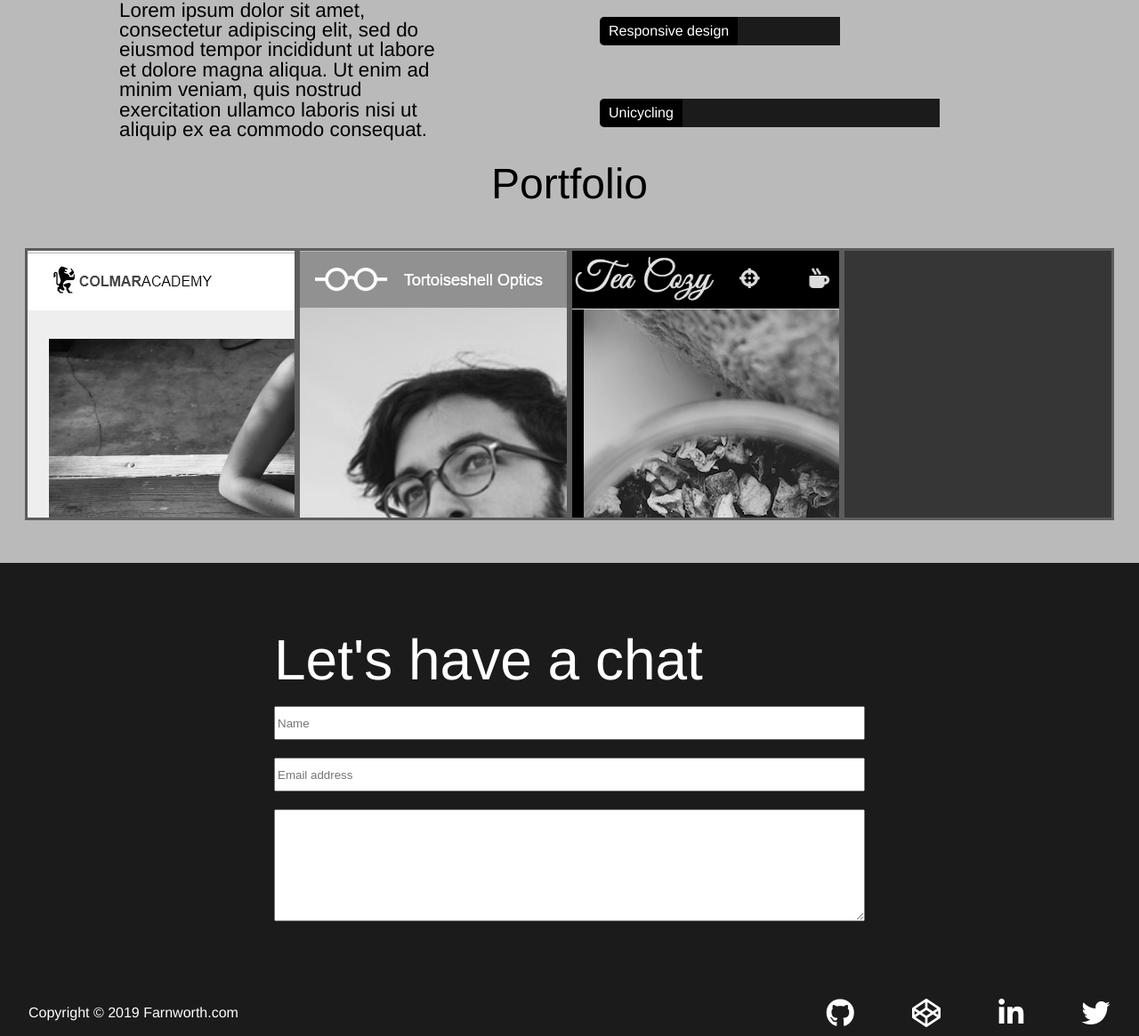
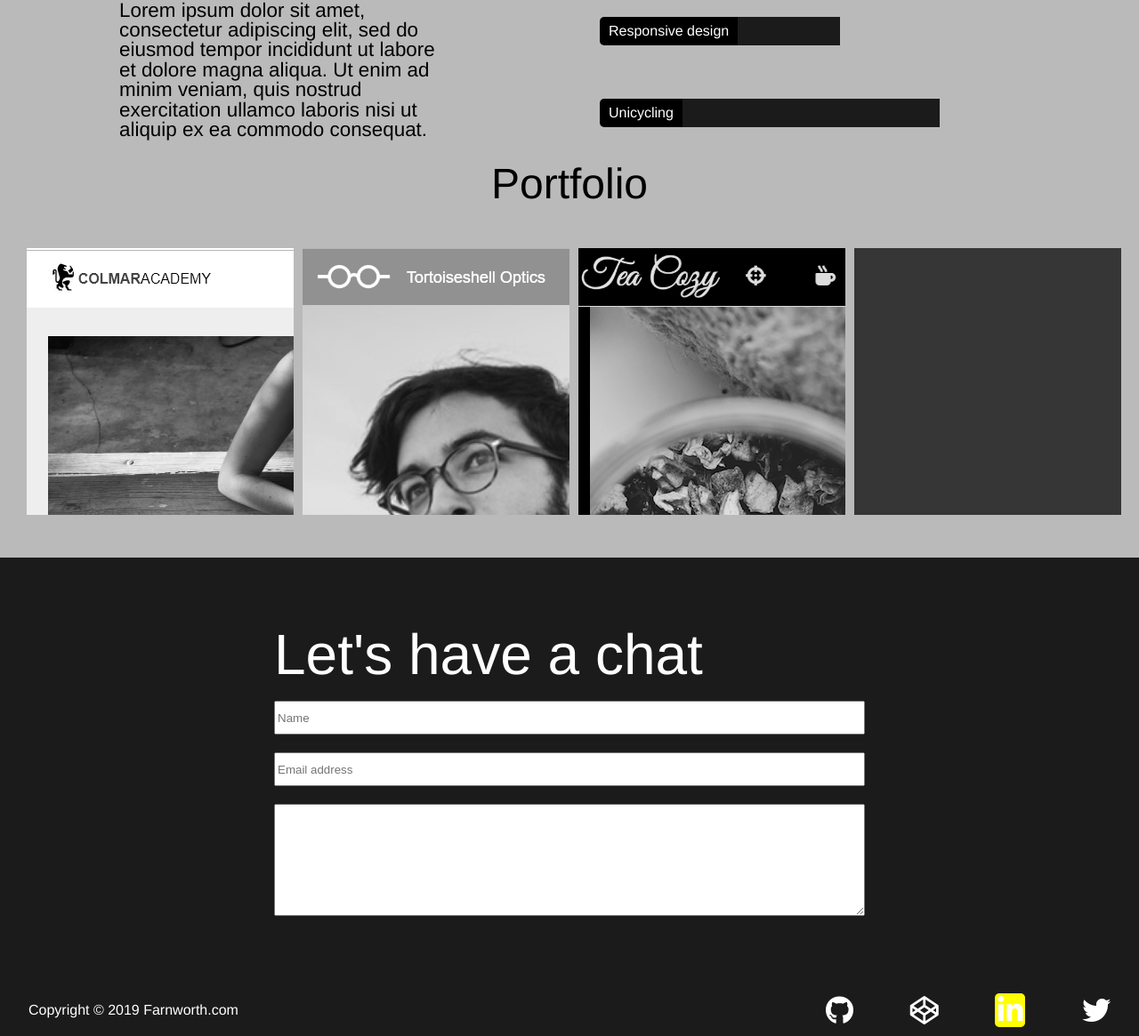
Before and after one commit to DokGreen/portfolio, a PHP site: page / in a window 1280 px wide. Shown: the part 953-2118 px from the top of the page at 89% size. Run offline with PHP 8.4, Linux system fonts and the light colour scheme; some libraries are stand-ins or nearby versions.

Commit message:
more yellow

```diff
--- a/index.html
+++ b/index.html
@@ -18,7 +18,7 @@
       </ul>
     </nav>
     <section id="intro">
-      <h1>Simple. Intricate. <span id="last">Something.</span></h1>
+      <h1>Simple. Intricate. <span class="yellow">Something.</span></h1>
       <div id="fullscreen-wrap">
         <video autoplay muted loop id="vid">
           <source src="resources/media/vid/network.mp4" type="video/mp4">
@@ -55,10 +55,10 @@
     <section id="projects">
       <h1>Portfolio</h1>
       <div id="container">
-        <div id="cap" class="probox">
-        </div>
-        <div id="optics" class="probox">
-        </div>
+          <div id="cap" class="probox">
+          </div>
+          <div id="optics" class="probox">
+          </div>
         <div id="tea" class="probox">
         </div>
         <div class="probox">
@@ -81,7 +81,7 @@
       <ul>
         <li class="fab fa-github fa-2x"></li>
         <li class="fab fa-codepen fa-2x"></li>
-        <li class="fab fa-linkedin-in fa-2x"></li>
+        <li class="fab fa-linkedin-in fa-2x yellow"></li>
         <li class="fab fa-twitter fa-2x"></li>
       </ul>
     </footer
--- a/resources/styles.css
+++ b/resources/styles.css
@@ -2,6 +2,10 @@
 body {
   height: 100%;
   font-family: Helvetica, sans-serif;
+}
+.yellow {
+  border-radius: 5px;
+  background-color: yellow;
 }
 /*---------------------------------------nav*/
 nav {
@@ -44,11 +48,6 @@ li {
 
 #intro h1 {
   font-size: 6rem;
-}
-
-#last {
-  border-radius: 5px;
-  background-color: yellow;
 }
 
 #fullscreen-wrap {
@@ -186,30 +185,30 @@ li {
   display: flex;
   align-items: center;
   justify-content: center;
+  margin-left: 10px;
   font-size: 6rem;
   background-color: red;
-  border: solid green;
   filter: grayscale(100%);
+}
+
+.probox:hover {
+  filter: grayscale(0);
 }
 
 #cap {
   background: url("media/imgs/capstone.png") center;
   background-size: cover;
-  filter: grayscale(100%);
 }
 
 #optics {
   background: url("media/imgs/optics.png") center;
   background-size: cover;
-  filter: grayscale(100%);
 }
 
 #tea {
   background: url("media/imgs/tea.png") center;
   background-size: cover;
 }
-
-
 
 #contact {
   height: 30rem;
@@ -258,3 +257,7 @@ footer {
 footer p {
   margin-left: 2rem;
 }
+
+footer ul li:nth-child(3) {
+  padding: 3px;
+}
```
